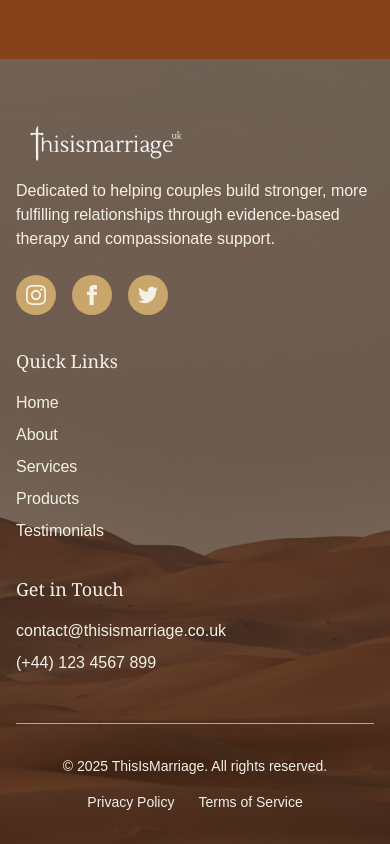
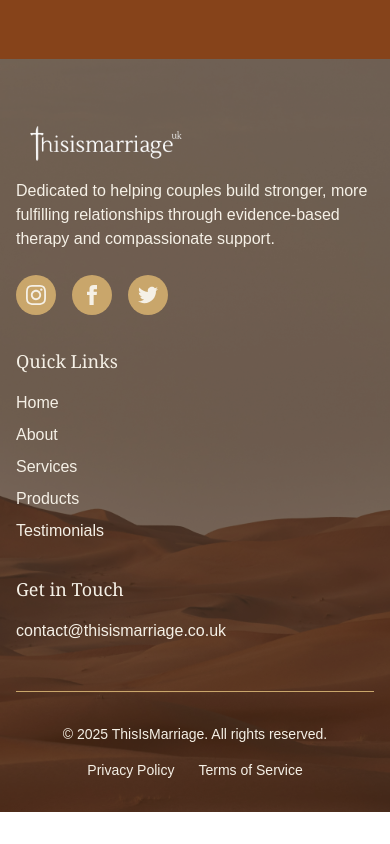
Before and after one commit to kamsiOrazulike/thisismarriage, a Next.js app: page / in a window 390 px wide. Shown: the part 6460-7304 px from the top of the page. After the commit the page ends 7272 px from the top, so only its background shows below. Built offline with nearby package versions, Linux system fonts and the light colour scheme.

Commit message:
removed template phone number

```diff
--- a/app/components/Footer.tsx
+++ b/app/components/Footer.tsx
@@ -77,7 +77,6 @@ export default function Footer({ onNavigate }: FooterProps) {
             </h3>
             <address className="not-italic text-[#f5f0e6] space-y-2">
               <p className="pt-2">contact@thisismarriage.co.uk</p>
-              <p>(+44) 123 4567 899</p>
             </address>
           </div>
         </div>
```
